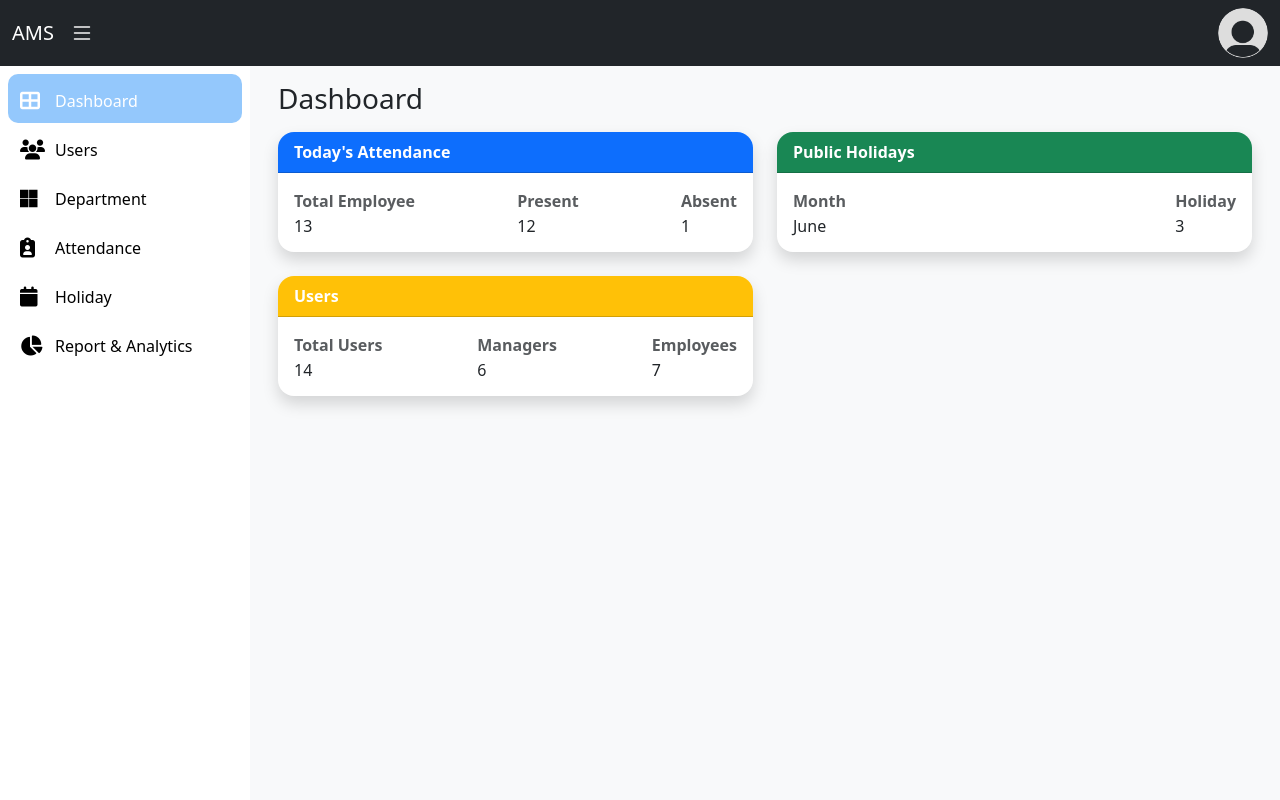
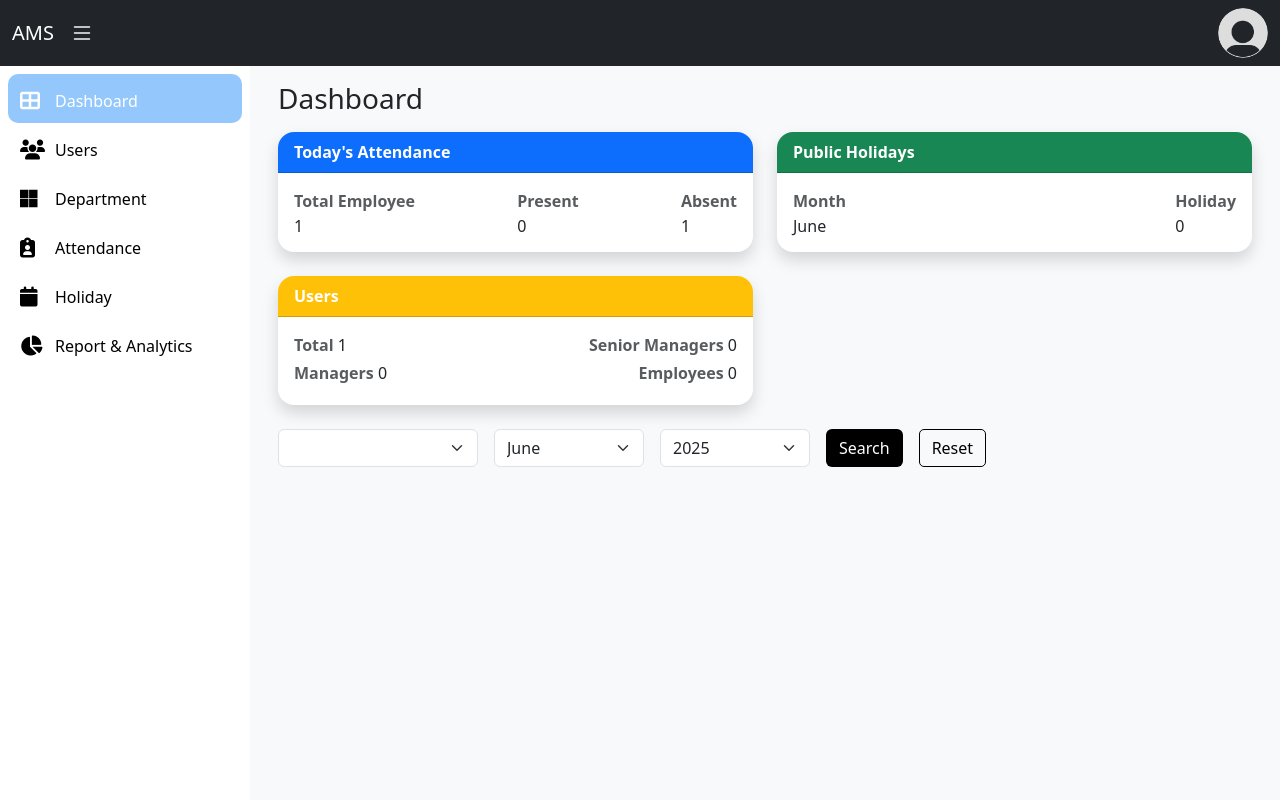
Before and after one commit to ombhattTatvsoft/Attendance-Management-System, an ASP.NET Core app: page /Dashboard in a window 1280 px wide. Run offline with ASP.NET Core 8, Linux system fonts and the light colour scheme; the visitor is signed in with stand-in values (Sample User, id 1); tables that the repository leaves empty hold one stand-in row (values such as "Sample post"); lists and menus that the app fills with data are empty; style sheets or scripts are compiled from the project's sources; some libraries are stand-ins or nearby versions.

Commit message:
dashboard dynamic cards and started pie chart

```diff
--- a/AMS/Controllers/DashboardController.cs
+++ b/AMS/Controllers/DashboardController.cs
@@ -12,19 +12,53 @@ public class DashboardController : Controller
 {
     private readonly IUserService _userService;
 
+    private readonly IDashboardService _service;
+
+    private readonly IAttendanceService _attendanceService;
+
     private readonly IAuthService _AuthService;
 
-    public DashboardController(IUserService userService,IAuthService AuthService)
+    public DashboardController(IUserService userService, IDashboardService service, IAttendanceService attendanceService, IAuthService AuthService)
     {
         _AuthService = AuthService;
         _userService = userService;
+        _attendanceService = attendanceService;
+        _service = service;
     }
 
     [HttpGet]
-    public IActionResult Index()
+    public async Task<IActionResult> Index()
     {
         ViewData["selected"] = "dashboard";
-        return View();
+        int userId = int.Parse(HttpContext.User.FindFirst(ClaimTypes.NameIdentifier)?.Value!);
+        User? user = await _userService.GetCurrentUserAsync();
+        List<User> team = await _attendanceService.GetMyTeam(user!);
+        DashboardVM model = new()
+        {
+            AdminDashboard = await _service.GetAdminDashboardDataAsync(),
+            UserDashboard = await _attendanceService.GetUserMonthlyAttendance(DateTime.Now.Month, DateTime.Now.Year, userId),
+            Team = team
+        };
+        return View(model);
+    }
+
+        [HttpGet]
+    public async Task<IActionResult> GetChartData(int month, int year, int userId)
+    {
+        ViewData["selected"] = "dashboard";
+        UserMonthlyAttendanceVM? model = await _attendanceService.GetUserMonthlyAttendance(month, year, userId);
+        double fullAbsentDays = model!.AttendanceRecords.Where(x => x.Date.ToDateTime(TimeOnly.MinValue) <= DateTime.Now.Date && model.UserCreatedAt!.Value.Date <= x.Date.ToDateTime(TimeOnly.MinValue) && !(bool)x.IsHoliday && (x.Status == null || x.Status == "Absent")).Count();
+        double halfDays = model.AttendanceRecords.Where(x => x.Status == "Half Present").Count() / 2.0;
+        double presentDays = model.AttendanceRecords.Where(x => x.Status == "Present").Count() + halfDays;
+        double totalDays = model.AttendanceRecords.Where(x => !(bool)x.IsHoliday && model.UserCreatedAt!.Value.Date <= x.Date.ToDateTime(TimeOnly.MinValue)).Count();
+        var data= new
+        {
+            presentDays = presentDays,
+            fullAbsentDays = fullAbsentDays,
+            halfDays = halfDays,
+            remainingDays = totalDays-(presentDays + fullAbsentDays + halfDays)
+        };
+        return Json(data);
     }
 
     [HttpGet]
--- a/AMS/Program.cs
+++ b/AMS/Program.cs
@@ -24,7 +24,7 @@ builder.Services.AddScoped<IUserService, UserService>();
 builder.Services.AddScoped<IHolidayService, HolidayService>();
 builder.Services.AddScoped<IAttendanceService, AttendanceService>();
 builder.Services.AddScoped<IDepartmentService, DepartmentService>();
-
+builder.Services.AddScoped<IDashboardService, DashboardService>();
 
 
 builder.Services.AddScoped<IUserRepository, UserRepository>();
--- a/AMS/Views/Dashboard/Index.cshtml
+++ b/AMS/Views/Dashboard/Index.cshtml
@@ -1,7 +1,20 @@
+@model Entity.ViewModels.DashboardVM;
 @using System.Security.Claims
 @{
     ViewData["Title"] = "Dashboard Page";
     var role = User?.FindFirst(ClaimTypes.Role)?.Value.ToString();
+    var currentUserId = User?.FindFirst(ClaimTypes.NameIdentifier)?.Value;
+    double
+    fullAbsentDays = Model.UserDashboard?.AttendanceRecords.Where(x => x.Date.ToDateTime(TimeOnly.MinValue) <=
+    DateTime.Now.Date
+    && Model.UserDashboard.UserCreatedAt!.Value.Date <= x.Date.ToDateTime(TimeOnly.MinValue) && !(bool)x.IsHoliday &&
+    (x.Status == null || x.Status == "Absent")).Count() ?? 0;
+    double halfDays = (Model.UserDashboard?.AttendanceRecords.Where(x => x.Status == "Half Present").Count() / 2.0) ?? 0;
+    double holidays = Model.UserDashboard?.AttendanceRecords.Where(x => x.IsHoliday == true && x.Day != "Saturday" &&
+    x.Day != "Sunday").Count() ?? 0;
+    double totalDays = Model.UserDashboard?.AttendanceRecords.Where(x => !(bool)x.IsHoliday &&
+    Model.UserDashboard.UserCreatedAt!.Value.Date <= x.Date.ToDateTime(TimeOnly.MinValue)).Count() ?? 0;
+    double presentDays = Model.UserDashboard?.AttendanceRecords.Where(x => x.Status == "Present").Count() + halfDays ?? 0;
 }
 
 <div class="content" id="dashboard">
@@ -15,35 +28,35 @@
                 <div class="card-header bg-primary text-white fw-semibold rounded-top-4">
                     @(role == "Admin" ? "Today's Attendance" : "Monthly Leaves")
                 </div>
-                <div class="card-body d-flex justify-content-between">
+                <div class="card-body d-flex justify-content-between gap-1">
                     @if (role == "Admin")
                     {
                         <div>
                             <p class="mb-1 fw-bold text-muted">Total Employee</p>
-                            <p class="h6 mb-0">13</p>
+                            <p class="h6 mb-0">@Model.AdminDashboard?.TotalEmployee</p>
                         </div>
                         <div>
                             <p class="mb-1 fw-bold text-muted">Present</p>
-                            <p class="h6 mb-0">12</p>
+                            <p class="h6 mb-0">@Model.AdminDashboard?.PresentEmployee</p>
                         </div>
                         <div>
                             <p class="mb-1 fw-bold text-muted">Absent</p>
-                            <p class="h6 mb-0">1</p>
+                            <p class="h6 mb-0">@Model.AdminDashboard?.AbsentEmployee</p>
                         </div>
                     }
                     else
                     {
                         <div>
                             <p class="mb-1 fw-bold text-muted">Absent Days</p>
-                            <p class="h6 mb-0">3</p>
+                            <p class="h6 mb-0">@fullAbsentDays</p>
                         </div>
                         <div>
                             <p class="mb-1 fw-bold text-muted">Half Days</p>
-                            <p class="h6 mb-0">3</p>
+                            <p class="h6 mb-0">@halfDays</p>
                         </div>
                         <div>
                             <p class="mb-1 fw-bold text-muted">Total Days</p>
-                            <p class="h6 mb-0">4.5</p>
+                            <p class="h6 mb-0">@(fullAbsentDays + halfDays)</p>
                         </div>
                     }
                 </div>
@@ -55,14 +68,14 @@
                 <div class="card-header bg-success text-white fw-semibold rounded-top-4">
                     Public Holidays
                 </div>
-                <div class="card-body d-flex justify-content-between">
+                <div class="card-body d-flex justify-content-between gap-1">
                     <div>
                         <p class="mb-1 fw-bold text-muted">Month</p>
-                        <p class="h6 mb-0">June</p>
+                        <p class="h6 mb-0">@DateTime.Now.ToString("MMMM")</p>
                     </div>
                     <div>
                         <p class="mb-1 fw-bold text-muted">Holiday</p>
-                        <p class="h6 mb-0">3</p>
+                        <p class="h6 mb-0">@holidays</p>
                     </div>
                 </div>
             </div>
@@ -73,40 +86,81 @@
                 <div class="card-header bg-warning text-white fw-semibold rounded-top-4">
                     @(role == "Admin" ? "Users" : "Present Days")
                 </div>
-                <div class="card-body d-flex justify-content-between">
+                <div class="card-body d-flex justify-content-between gap-1">
                     @if (role == "Admin")
                     {
                         <div>
-                            <p class="mb-1 fw-bold text-muted">Total Users</p>
-                            <p class="h6 mb-0">14</p>
+                            <div>
+                                <p class="mb-1 fw-bold text-muted">Total <span
+                                        class="h6 text-dark">@(Model.AdminDashboard?.Managers +
+                                                                            Model.AdminDashboard?.SeniorManagers + Model.AdminDashboard?.Employees + 1)</span>
+                            </p>
                         </div>
                         <div>
-                            <p class="mb-1 fw-bold text-muted">Managers</p>
-                            <p class="h6 mb-0">6</p>
+                            <p class="mb-1 fw-bold text-muted">Managers <span
+                                    class="h6 text-dark">@Model.AdminDashboard?.Managers</span></p>
+                        </div>
+                    </div>
+                    <div class="d-flex flex-column align-items-end">
+                        <div>
+                            <p class="mb-1 fw-bold text-muted">Senior Managers <span
+                                    class="h6 text-dark">@Model.AdminDashboard?.SeniorManagers</span></p>
                         </div>
                         <div>
-                            <p class="mb-1 fw-bold text-muted">Employees</p>
-                            <p class="h6 mb-0">7</p>
+                            <p class="mb-1 fw-bold text-muted">Employees <span
+                                    class="h6 text-dark">@Model.AdminDashboard?.Employees</span></p>
                         </div>
-                    }
+                    </div>
+                                        }
                     else
                     {
                         <div>
                             <p class="mb-1 fw-bold text-muted">Total Days</p>
-                            <p class="h6 mb-0">22</p>
+                            <p class="h6 mb-0">@totalDays</p>
                         </div>
                         <div>
                             <p class="mb-1 fw-bold text-muted">Leave Days</p>
-                            <p class="h6 mb-0">3</p>
+                            <p class="h6 mb-0">@(fullAbsentDays + halfDays)</p>
                         </div>
                         <div>
                             <p class="mb-1 fw-bold text-muted">Present Days</p>
-                            <p class="h6 mb-0">19</p>
+                            <p class="h6 mb-0">@presentDays</p>
                         </div>
                     }
                 </div>
             </div>
         </div>
 
+        <div class="mb-3 d-flex flex-wrap gap-3">
+            <select class="form-select" style="width: 200px;" id="selectedUserId">
+                @if (role != "Admin")
+                {
+                    <option value="@currentUserId">Self</option>
+                }
+                @foreach (var user in Model.Team)
+                {
+                    <option value="@user.UserId">@(user.Name)(@user.Role.RoleName)</option>
+                }
+            </select>
+            <select class="form-select" id="myMonth" style="width: 150px;">
+                @for (int i = 1; i < 13; i++)
+                {
+                    <option value="@i">@(new DateTime(2025, i, 1).ToString("MMMM"))</option>
+                }
+            </select>
+            <select class="form-select" id="myYear" style="width: 150px;">
+                <option value="2025" selected>2025</option>
+            </select>
+            <div class="d-flex gap-3">
+                <button class="btn sitebgcolor" onclick="fetchGraph()" type="button">Search</button>
+                <button class="btn siteoutlinebtn" type="button">Reset</button>
+            </div>
+        </div>
+
+        <div id="chart_div"></div>
     </div>
 </div>
+
+@section Scripts {
+    <script src="~/js/Dashboard.js"></script>
+}
--- a/AMS/Views/Shared/_Layout.cshtml
+++ b/AMS/Views/Shared/_Layout.cshtml
@@ -153,6 +153,8 @@
     </script>
     @* full calendar *@
     <script src='https://cdn.jsdelivr.net/npm/fullcalendar@6.1.17/index.global.min.js'></script>
+    @* google charts *@
+    <script type="text/javascript" src="https://www.gstatic.com/charts/loader.js"></script>
     <script src="https://cdn.datatables.net/2.3.2/js/dataTables.min.js"></script>
     <script src="~/lib/bootstrap/dist/js/bootstrap.bundle.min.js"></script>
     <script src="~/js/site.js" asp-append-version="true"></script>
--- /dev/null
+++ b/AMS/wwwroot/js/Dashboard.js
@@ -0,0 +1,64 @@
+const currentMonth = new Date().getMonth() + 1;
+var data;
+$(document).ready(function () {
+    $("#myMonth").val(currentMonth);
+});
+function fetchGraph() {
+    // Load the Visualization API and the corechart package.
+    google.charts.load('current', { 'packages': ['corechart'] });
+
+    // Set a callback to run when the Google Visualization API is loaded.
+    google.charts.setOnLoadCallback(drawChart);
+
+    // Callback that creates and populates a data table,
+    // instantiates the pie chart, passes in the data and
+    // draws it.
+    function drawChart() {
+        // Create the data table.
+
+
+
+        // Set chart options
+        var options = {
+            title: 'Attendance Overview',
+            colors: ['green', 'red', 'rgb(56, 162, 197)', '#f0ad4e'],
+        };
+
+        // Instantiate and draw our chart, passing in some options.
+        var chart = new google.visualization.PieChart(document.getElementById('chart_div'));
+    }
+    $.ajax({
+        type: "GET",
+        url: "/Dashboard/GetChartData",
+        data: {
+            month: $("#myMonth").val(),
+            year: $("#myYear").val(),
+            userId: $("#selectedUserId").val()
+        },
+        success: function (response) {
+            loadChartData(response);
+        }
+    });
+    function loadChartData(dataArray) {
+        data = new google.visualization.DataTable();
+        data.addColumn('string', 'Status');
+        data.addColumn('number', 'Count');
+        // Add the data from the array
+        data.addRows([
+            ['Present', dataArray.presentDays],
+            ['Absent', dataArray.fullAbsentDays],
+            ['Half Days', dataArray.halfDays],
+            ['Remaining Days',dataArray.remainingDays]
+        ]);
+
+        // Set chart options
+        var options = {
+            title: 'Attendance Overview',
+            colors: ['green', 'red', 'rgb(56, 162, 197)', '#f0ad4e'],
+        };
+
+        // Instantiate and draw our chart, passing in some options.
+        var chart = new google.visualization.PieChart(document.getElementById('chart_div'));
+        chart.draw(data, options);
+    }
+}
--- a/BLL/Service/AttendanceService.cs
+++ b/BLL/Service/AttendanceService.cs
@@ -120,11 +120,11 @@ public class AttendanceService : IAttendanceService
         {
             if (user.Role.RoleName == Entity.Enums.Role.Admin.ToString())
             {
-                return await _userRepository.GetAllAsync(x => x.UserId != user.UserId);
+                return await _userRepository.GetAllAsync(x => x.UserId != user.UserId,x=>x.Role);
             }
             else
             {
-                return await _userRepository.GetAllAsync(x => x.UserId != user.UserId && x.ManagerId == user.UserId);
+                return await _userRepository.GetAllAsync(x => x.UserId != user.UserId && x.ManagerId == user.UserId,x=>x.Role);
             }
         }
         catch (Exception ex)
```
Also changed, not shown: AMS/wwwroot/js/TeamAttendance.js (+5 -2 lines), BLL/IService/IDashboardService.cs (added, +9 -0 lines), BLL/Service/DashboardService.cs (added, +42 -0 lines), Entity/View Models/DashboardVM.cs (added, +18 -0 lines).
